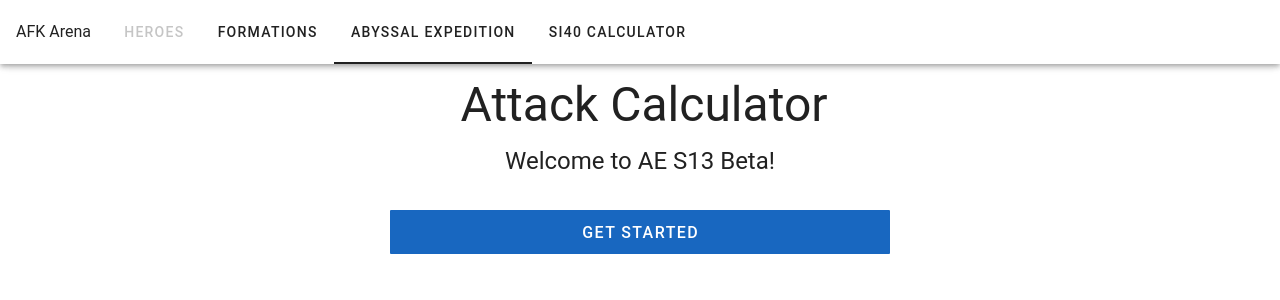
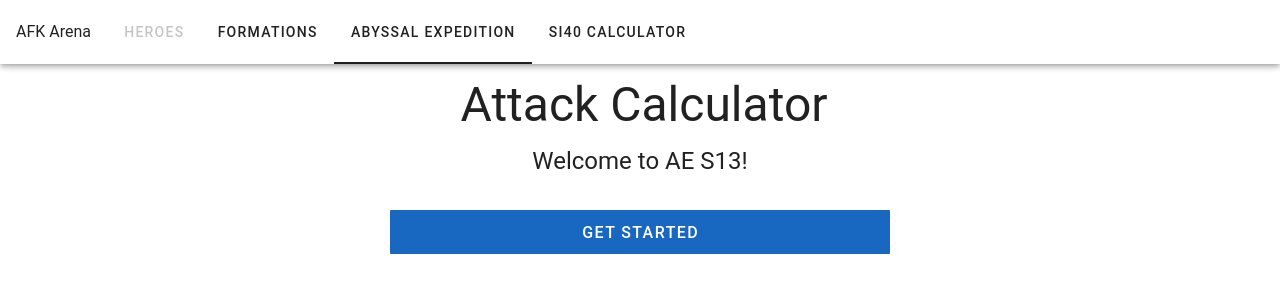
Before and after one commit to aentwist/afk-arena, a Vue app: page /abex in a window 1280 px wide. Shown: the top 300 px of the page. Built offline with nearby package versions, Linux system fonts and the light colour scheme.

Commit message:
feat: add S13

```diff
--- a/src/views/AbexView.vue
+++ b/src/views/AbexView.vue
@@ -250,6 +250,11 @@ const seasons = [
     value: "s13b",
     quietTimeStartDate: DateTime.fromISO("2024-07-28T00:00Z"),
   },
+  {
+    title: "S13",
+    value: "s13",
+    quietTimeStartDate: DateTime.fromISO("2024-10-27T00:00Z"),
+  },
 ];
 const season = ref(seasons[seasons.length - 1]);
 const settingsSeason = useLocalStorage(
```
